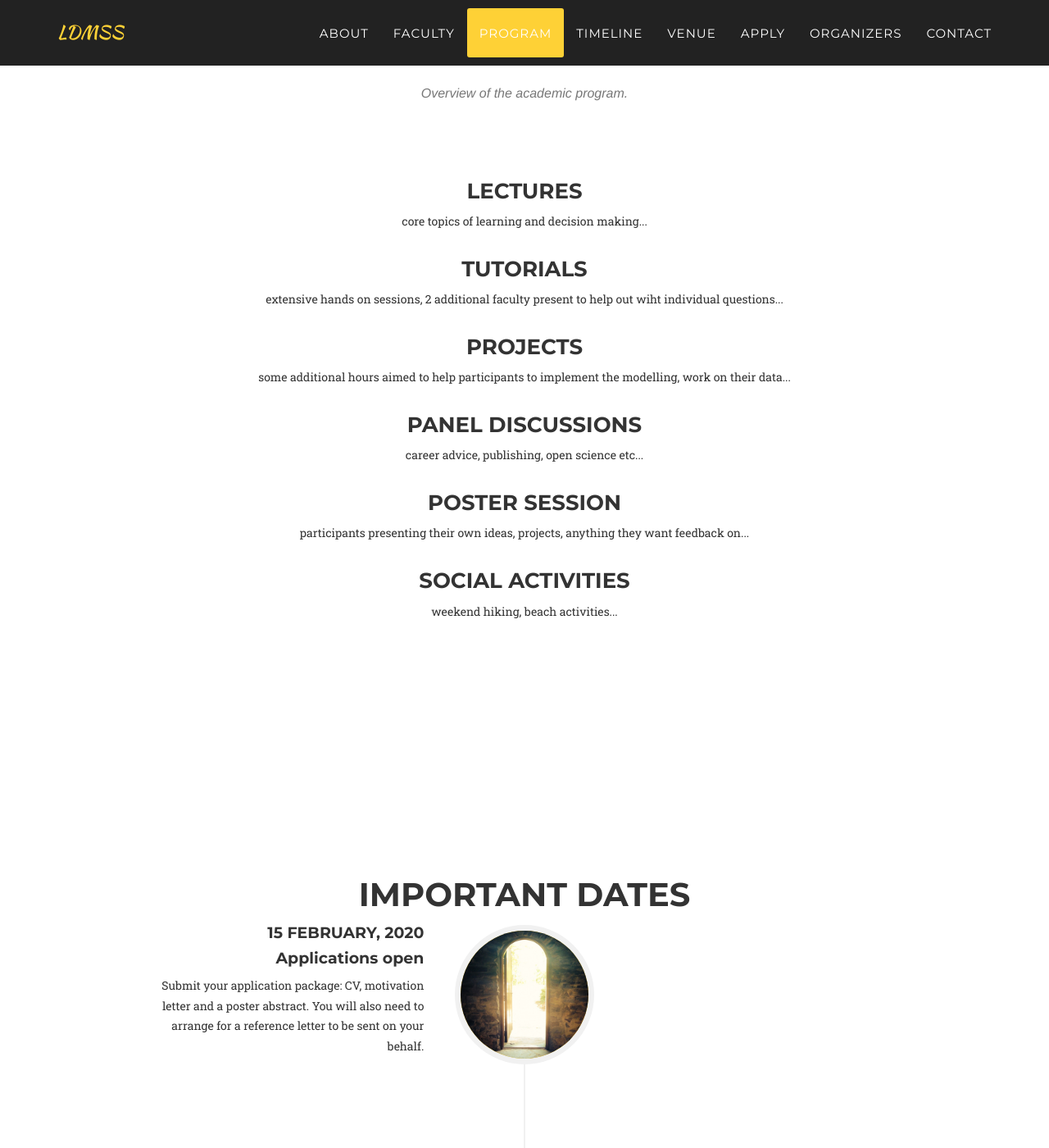
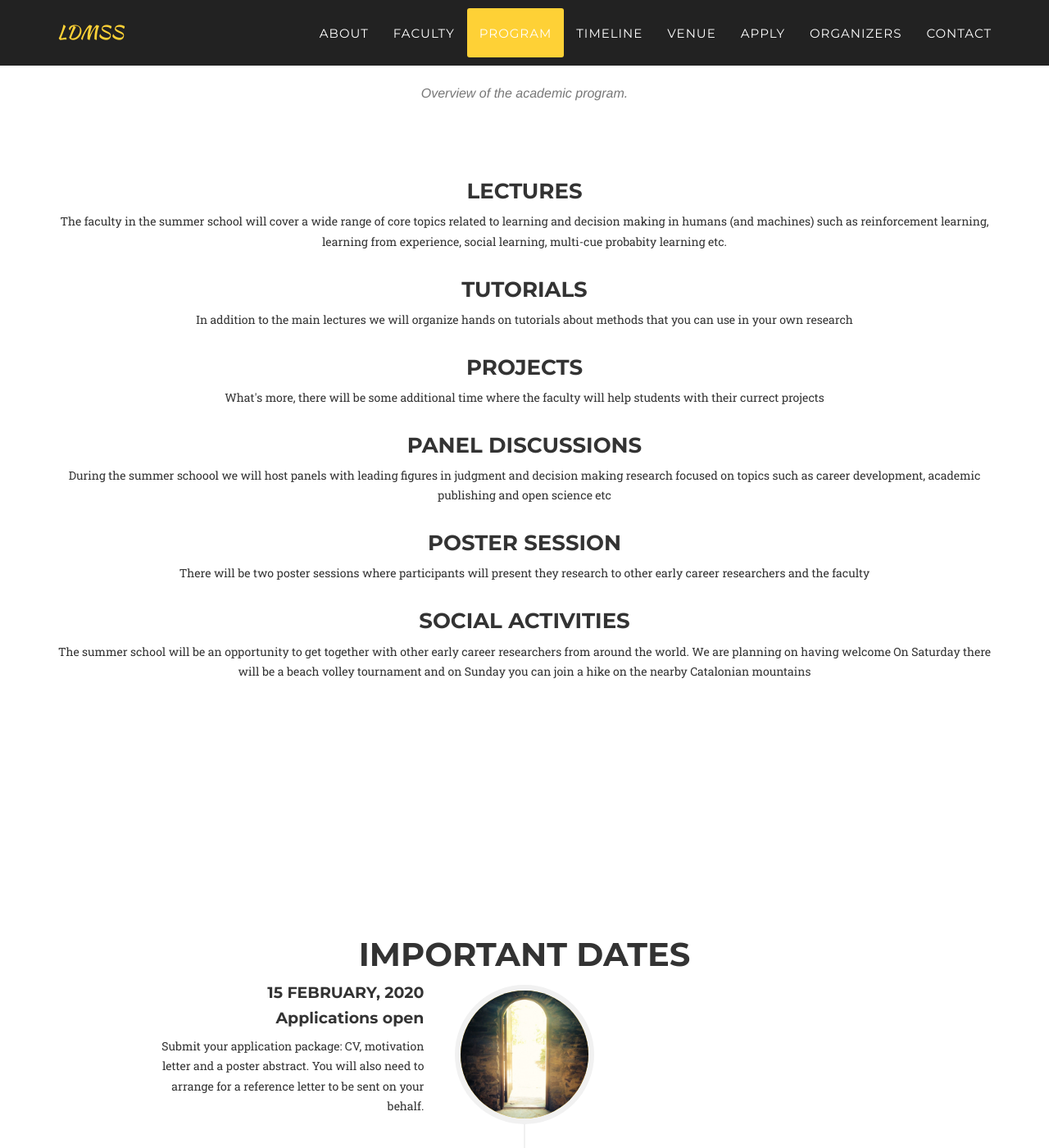
Before and after one commit to ldmss/ldmss.github.io, a Jekyll site: the page built from index.html, in a window 1280 px wide and 1400 px high, scrolled down 3712 px. Shown: the whole window at 82% size. Built offline with Jekyll 4.4.1, drawn with Linux system fonts in a browser that asks for light colours; some web fonts are replaced.

Commit message:
Update program.html

```diff
--- a/_includes/program.html
+++ b/_includes/program.html
@@ -12,7 +12,7 @@
                     <h3 class="section-heading">Lectures</h3>
                 </div>
                 <div class="col-md-12">
-                    <p>core topics of learning and decision making...</p>
+                    <p>The faculty in the summer school will cover a wide range of core topics related to learning and decision making in humans (and machines) such as reinforcement learning, learning from experience, social learning, multi-cue probabity learning etc. </p>
                 </div>
             </div>
 
@@ -21,7 +21,7 @@
                     <h3 class="section-heading">Tutorials</h3>
                 </div>
                 <div class="col-md-12">
-                    <p>extensive hands on sessions, 2 additional faculty present to help out wiht individual questions...</p>
+                    <p>In addition to the main lectures we will organize hands on tutorials about methods that you can use in your own research</p>
                 </div>
             </div>
 
@@ -30,7 +30,7 @@
                     <h3 class="section-heading">Projects</h3>
                 </div>
                 <div class="col-md-12">
-                    <p>some additional hours aimed to help participants to implement the modelling, work on their data...</p>
+                    <p>What's more,  there will be some additional time where the faculty will help students with their currect projects</p>
                 </div>
             </div>
 
@@ -39,7 +39,7 @@
                     <h3 class="section-heading">Panel discussions</h3>
                 </div>
                 <div class="col-md-12">
-                    <p>career advice, publishing, open science etc...</p>
+                    <p>During the summer schoool we will host panels with leading figures in judgment and decision making research focused on topics such as career development, academic publishing and open science etc</p>
                 </div>
             </div>
 
@@ -48,7 +48,7 @@
                     <h3 class="section-heading">Poster session</h3>
                 </div>
                 <div class="col-md-12">
-                    <p>participants presenting their own ideas, projects, anything they want feedback on...</p>
+                    <p>There will be two poster sessions where participants will present they research to other early career researchers and the faculty </p>
                 </div>
             </div>
 
@@ -57,7 +57,7 @@
                     <h3 class="section-heading">Social activities</h3>
                 </div>
                 <div class="col-md-12">
-                    <p>weekend hiking, beach activities...</p>
+                    <p>The summer school will be an opportunity to get together with other early career researchers from around the world. We are planning on having welcome  On Saturday there will be a beach volley tournament and on Sunday you can join a hike on the nearby Catalonian mountains</p>
                 </div>
             </div>
 
```
